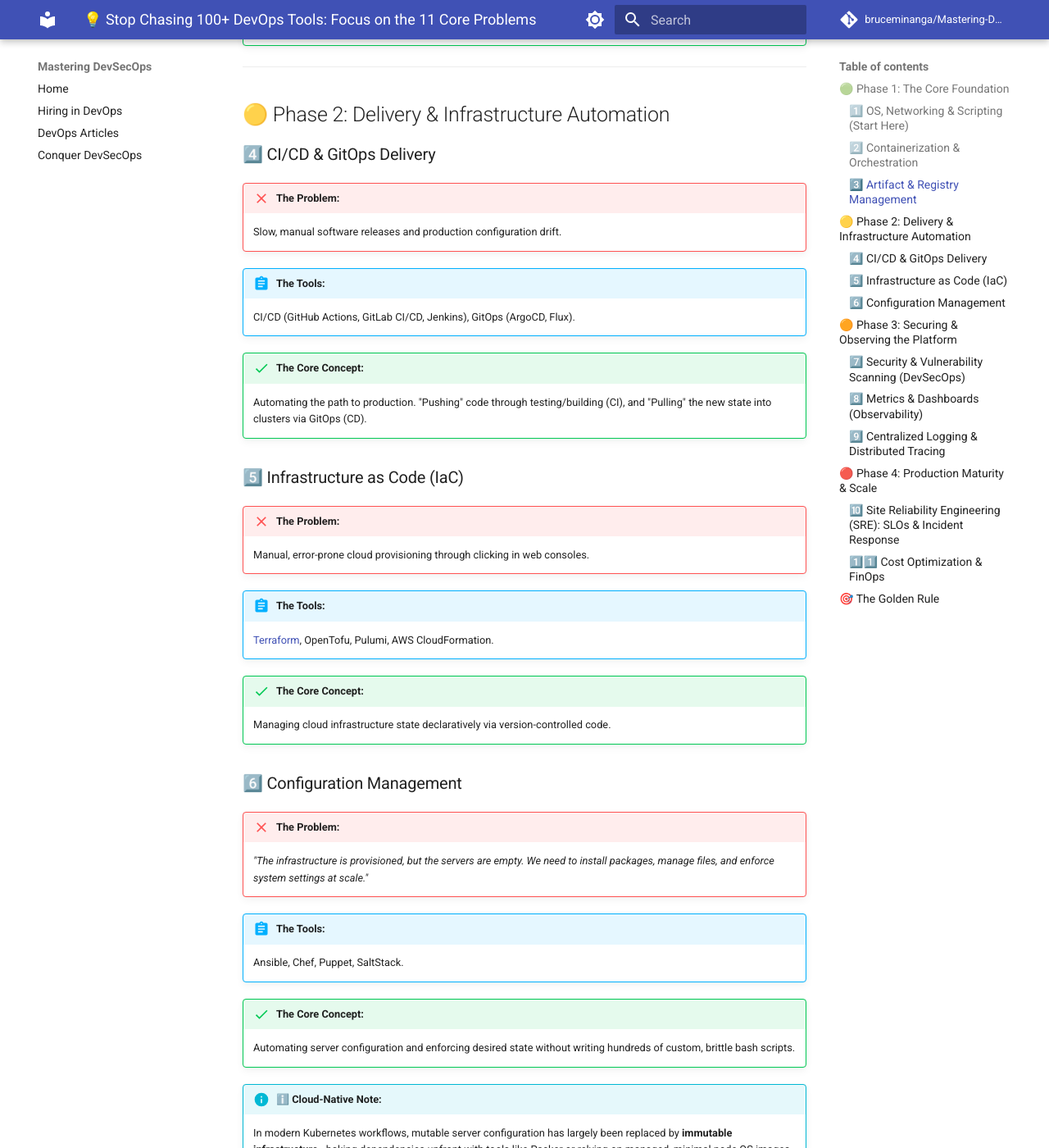
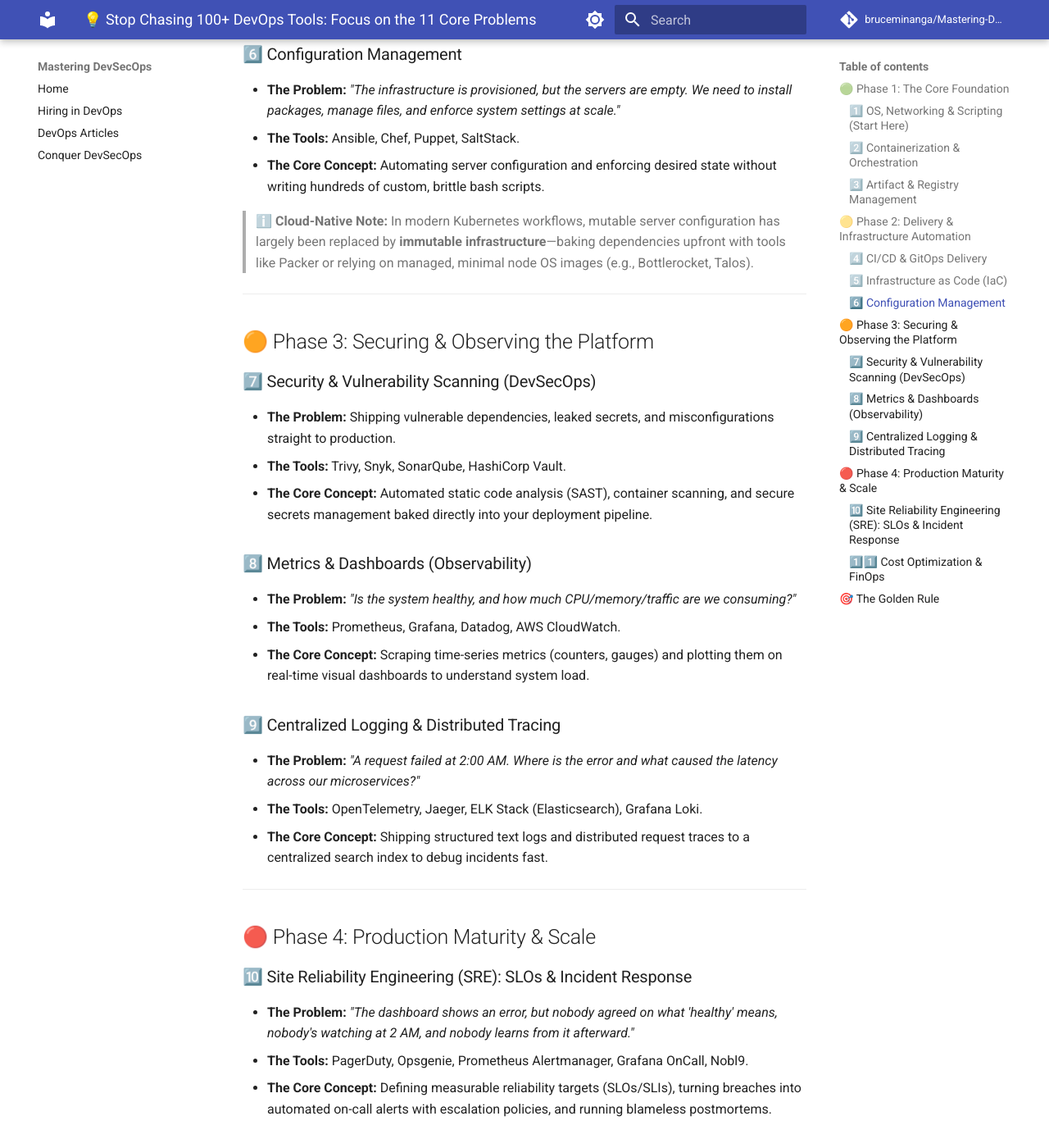
Before and after one commit to bruceminanga/Conquer-DevSecOps, an MkDocs documentation site: the page built from docs/2_Conquer_DevSecOps/3_Tools/01-stop-chasing-100-devops-tools-focus-on-11-core-problems.md, in a window 1280 px wide and 1400 px high, scrolled down 1524 px. Shown: the whole window at 82% size. Built offline with MkDocs 1.6.1 and Material for MkDocs 9.7.7, drawn with Linux system fonts in a browser that asks for light colours; comment, search, counter and statistics services are not loaded; part of the change alters nothing that is shown.

```diff
--- a/docs/2_Conquer_DevSecOps/3_Tools/01-stop-chasing-100-devops-tools-focus-on-11-core-problems.md
+++ b/docs/2_Conquer_DevSecOps/3_Tools/01-stop-chasing-100-devops-tools-focus-on-11-core-problems.md
@@ -10,36 +10,21 @@ Master the problems in this specific sequence, and tool switching becomes trivia
 
 ### 1️⃣ OS, Networking & Scripting (Start Here)
 
-!!! failure "The Problem:"
-    Connecting APIs, automating operational tasks, and managing system compute.
-
-!!! abstract "The Tools:"
-    Linux CLI, Bash, Python, Networking (DNS, TCP/IP, Proxies, Edge Routers).
-
-!!! success "The Core Concept:"
-    The universal foundation that connects every other layer. If you do not understand the operating system and how packets move across a network, modern cloud tools will feel like black boxes.
+- **The Problem:** Connecting APIs, automating operational tasks, and managing system compute.
+- **The Tools:** Linux CLI, Bash, Python, Networking (DNS, TCP/IP, Proxies, Edge Routers).
+- **The Core Concept:** The universal foundation that connects every other layer. If you do not understand the operating system and how packets move across a network, modern cloud tools will feel like black boxes.
 
 ### 2️⃣ Containerization & Orchestration
 
-!!! failure "The Problem:"
-    *"It works on my machine, but breaks in production."*
-
-!!! abstract "The Tools:"
-    Containerization (Docker, Podman), Orchestration ([Kubernetes](./Kubernetes/kubernetes.md), EKS, AKS, GKE).
-
-!!! success "The Core Concept:"
-    Packaging code + dependencies into portable OCI images and scheduling/scaling them across distributed compute nodes.
+- **The Problem:** *"It works on my machine, but breaks in production."*
+- **The Tools:** Containerization (Docker, Podman), Orchestration ([Kubernetes](./Kubernetes/kubernetes.md), EKS, AKS, GKE).
+- **The Core Concept:** Packaging code + dependencies into portable OCI images and scheduling/scaling them across distributed compute nodes.
 
 ### 3️⃣ Artifact & Registry Management
 
-!!! failure "The Problem:"
-    *"Where do we securely store, version, and share the binaries and images we just built?"*
-
-!!! abstract "The Tools:"
-    Docker Hub, AWS ECR, JFrog Artifactory, Sonatype Nexus.
-
-!!! success "The Core Concept:"
-    Creating a centralized, version-controlled vault for your container images, dependencies, and compiled application packages.
+- **The Problem:** *"Where do we securely store, version, and share the binaries and images we just built?"*
+- **The Tools:** Docker Hub, AWS ECR, JFrog Artifactory, Sonatype Nexus.
+- **The Core Concept:** Creating a centralized, version-controlled vault for your container images, dependencies, and compiled application packages.
 
 ---
 
@@ -47,39 +32,23 @@ Master the problems in this specific sequence, and tool switching becomes trivia
 
 ### 4️⃣ CI/CD & GitOps Delivery
 
-!!! failure "The Problem:"
-    Slow, manual software releases and production configuration drift.
-
-!!! abstract "The Tools:"
-    CI/CD (GitHub Actions, GitLab CI/CD, Jenkins), GitOps (ArgoCD, Flux).
-
-!!! success "The Core Concept:"
-    Automating the path to production. "Pushing" code through testing/building (CI), and "Pulling" the new state into clusters via GitOps (CD).
+- **The Problem:** Slow, manual software releases and production configuration drift.
+- **The Tools:** CI/CD (GitHub Actions, GitLab CI/CD, Jenkins), GitOps (ArgoCD, Flux).
+- **The Core Concept:** Automating the path to production. "Pushing" code through testing/building (CI), and "Pulling" the new state into clusters via GitOps (CD).
 
 ### 5️⃣ Infrastructure as Code (IaC)
 
-!!! failure "The Problem:"
-    Manual, error-prone cloud provisioning through clicking in web consoles.
-
-!!! abstract "The Tools:"
-    [Terraform](./Terraform/terraform-learning-path.md), OpenTofu, Pulumi, AWS CloudFormation.
-
-!!! success "The Core Concept:"
-    Managing cloud infrastructure state declaratively via version-controlled code.
+- **The Problem:** Manual, error-prone cloud provisioning through clicking in web consoles.
+- **The Tools:** [Terraform](./Terraform/terraform-learning-path.md), OpenTofu, Pulumi, AWS CloudFormation.
+- **The Core Concept:** Managing cloud infrastructure state declaratively via version-controlled code.
 
 ### 6️⃣ Configuration Management
 
-!!! failure "The Problem:"
-    *"The infrastructure is provisioned, but the servers are empty. We need to install packages, manage files, and enforce system settings at scale."*
+- **The Problem:** *"The infrastructure is provisioned, but the servers are empty. We need to install packages, manage files, and enforce system settings at scale."*
+- **The Tools:** Ansible, Chef, Puppet, SaltStack.
+- **The Core Concept:** Automating server configuration and enforcing desired state without writing hundreds of custom, brittle bash scripts.
 
-!!! abstract "The Tools:"
-    Ansible, Chef, Puppet, SaltStack.
-
-!!! success "The Core Concept:"
-    Automating server configuration and enforcing desired state without writing hundreds of custom, brittle bash scripts.
-
-!!! info "ℹ️ Cloud-Native Note:"
-    In modern Kubernetes workflows, mutable server configuration has largely been replaced by **immutable infrastructure**—baking dependencies upfront with tools like Packer or relying on managed, minimal node OS images (e.g., Bottlerocket, Talos).
+> ℹ️ **Cloud-Native Note:** In modern Kubernetes workflows, mutable server configuration has largely been replaced by **immutable infrastructure**—baking dependencies upfront with tools like Packer or relying on managed, minimal node OS images (e.g., Bottlerocket, Talos).
 
 ---
 
@@ -87,36 +56,21 @@ Master the problems in this specific sequence, and tool switching becomes trivia
 
 ### 7️⃣ Security & Vulnerability Scanning (DevSecOps)
 
-!!! failure "The Problem:"
-    Shipping vulnerable dependencies, leaked secrets, and misconfigurations straight to production.
-
-!!! abstract "The Tools:"
-    Trivy, Snyk, SonarQube, HashiCorp Vault.
-
-!!! success "The Core Concept:"
-    Automated static code analysis (SAST), container scanning, and secure secrets management baked directly into your deployment pipeline.
+- **The Problem:** Shipping vulnerable dependencies, leaked secrets, and misconfigurations straight to production.
+- **The Tools:** Trivy, Snyk, SonarQube, HashiCorp Vault.
+- **The Core Concept:** Automated static code analysis (SAST), container scanning, and secure secrets management baked directly into your deployment pipeline.
 
 ### 8️⃣ Metrics & Dashboards (Observability)
 
-!!! failure "The Problem:"
-    *"Is the system healthy, and how much CPU/memory/traffic are we consuming?"*
-
-!!! abstract "The Tools:"
-    Prometheus, Grafana, Datadog, AWS CloudWatch.
-
-!!! success "The Core Concept:"
-    Scraping time-series metrics (counters, gauges) and plotting them on real-time visual dashboards to understand system load.
+- **The Problem:** *"Is the system healthy, and how much CPU/memory/traffic are we consuming?"*
+- **The Tools:** Prometheus, Grafana, Datadog, AWS CloudWatch.
+- **The Core Concept:** Scraping time-series metrics (counters, gauges) and plotting them on real-time visual dashboards to understand system load.
 
 ### 9️⃣ Centralized Logging & Distributed Tracing
 
-!!! failure "The Problem:"
-    *"A request failed at 2:00 AM. Where is the error and what caused the latency across our microservices?"*
-
-!!! abstract "The Tools:"
-    OpenTelemetry, Jaeger, ELK Stack (Elasticsearch), Grafana Loki.
-
-!!! success "The Core Concept:"
-    Shipping structured text logs and distributed request traces to a centralized search index to debug incidents fast.
+- **The Problem:** *"A request failed at 2:00 AM. Where is the error and what caused the latency across our microservices?"*
+- **The Tools:** OpenTelemetry, Jaeger, ELK Stack (Elasticsearch), Grafana Loki.
+- **The Core Concept:** Shipping structured text logs and distributed request traces to a centralized search index to debug incidents fast.
 
 ---
 
@@ -124,35 +78,25 @@ Master the problems in this specific sequence, and tool switching becomes trivia
 
 ### 🔟 Site Reliability Engineering (SRE): SLOs & Incident Response
 
-!!! failure "The Problem:"
-    *"The dashboard shows an error, but nobody agreed on what 'healthy' means, nobody's watching at 2 AM, and nobody learns from it afterward."*
-
-!!! abstract "The Tools:"
-    PagerDuty, Opsgenie, Prometheus Alertmanager, Grafana OnCall, Nobl9.
-
-!!! success "The Core Concept:"
-    Defining measurable reliability targets (SLOs/SLIs), turning breaches into automated on-call alerts with escalation policies, and running blameless postmortems.
+- **The Problem:** *"The dashboard shows an error, but nobody agreed on what 'healthy' means, nobody's watching at 2 AM, and nobody learns from it afterward."*
+- **The Tools:** PagerDuty, Opsgenie, Prometheus Alertmanager, Grafana OnCall, Nobl9.
+- **The Core Concept:** Defining measurable reliability targets (SLOs/SLIs), turning breaches into automated on-call alerts with escalation policies, and running blameless postmortems.
 
 ### 1️⃣1️⃣ Cost Optimization & FinOps
 
-!!! failure "The Problem:"
-    *"The infrastructure scales seamlessly—but nobody watched the cost until the cloud bill tripled."*
-
-!!! abstract "The Tools:"
-    Infracost, Kubecost, AWS Cost Explorer, CloudHealth, GCP Cost Management.
-
-!!! success "The Core Concept:"
-    Attributing cloud spend to teams/services (tagging/showback), rightsizing compute, and integrating cost visibility into the pull request / IaC stage.
+- **The Problem:** *"The infrastructure scales seamlessly—but nobody watched the cost until the cloud bill tripled."*
+- **The Tools:** Infracost, Kubecost, AWS Cost Explorer, CloudHealth, GCP Cost Management.
+- **The Core Concept:** Attributing cloud spend to teams/services (tagging/showback), rightsizing compute, and integrating cost visibility into the pull request / IaC stage.
 
 ---
 
 ## 🎯 The Golden Rule
 
-!!! tip "Master **ONE** major tool in each category in this sequence:"
+Master **ONE** major tool in each category in this sequence:
 
-    - Once you master Linux/Networking, containers make sense.
-    - Once you understand Docker, writing GitHub Actions workflows becomes straightforward.
-    - Once you master state in Terraform, learning Pulumi takes days.
-    - Once you set up an alert policy in PagerDuty, Opsgenie feels identical.
+- Once you master Linux/Networking, containers make sense.
+- Once you understand Docker, writing GitHub Actions workflows becomes straightforward.
+- Once you master state in Terraform, learning Pulumi takes days.
+- Once you set up an alert policy in PagerDuty, Opsgenie feels identical.
 
 **Master the engineering problem, not just the vendor tool. 🚀**
```
